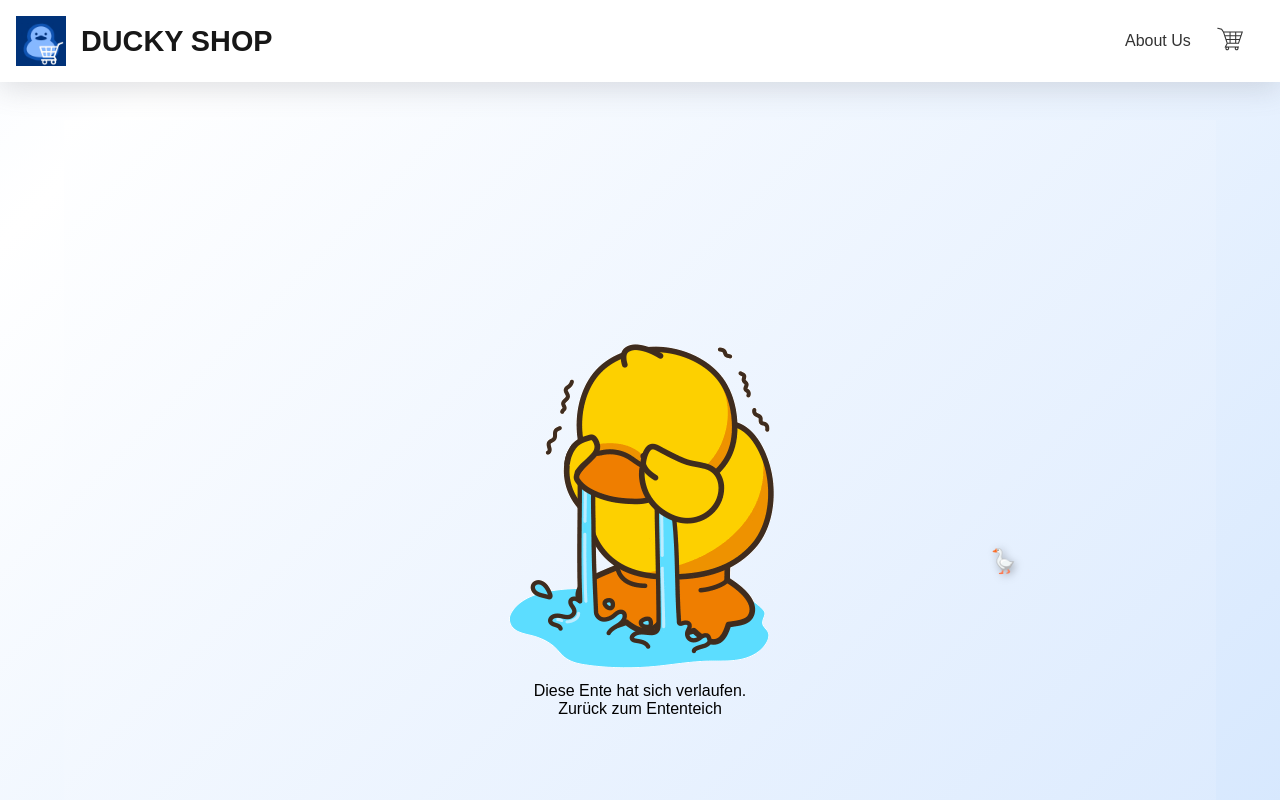
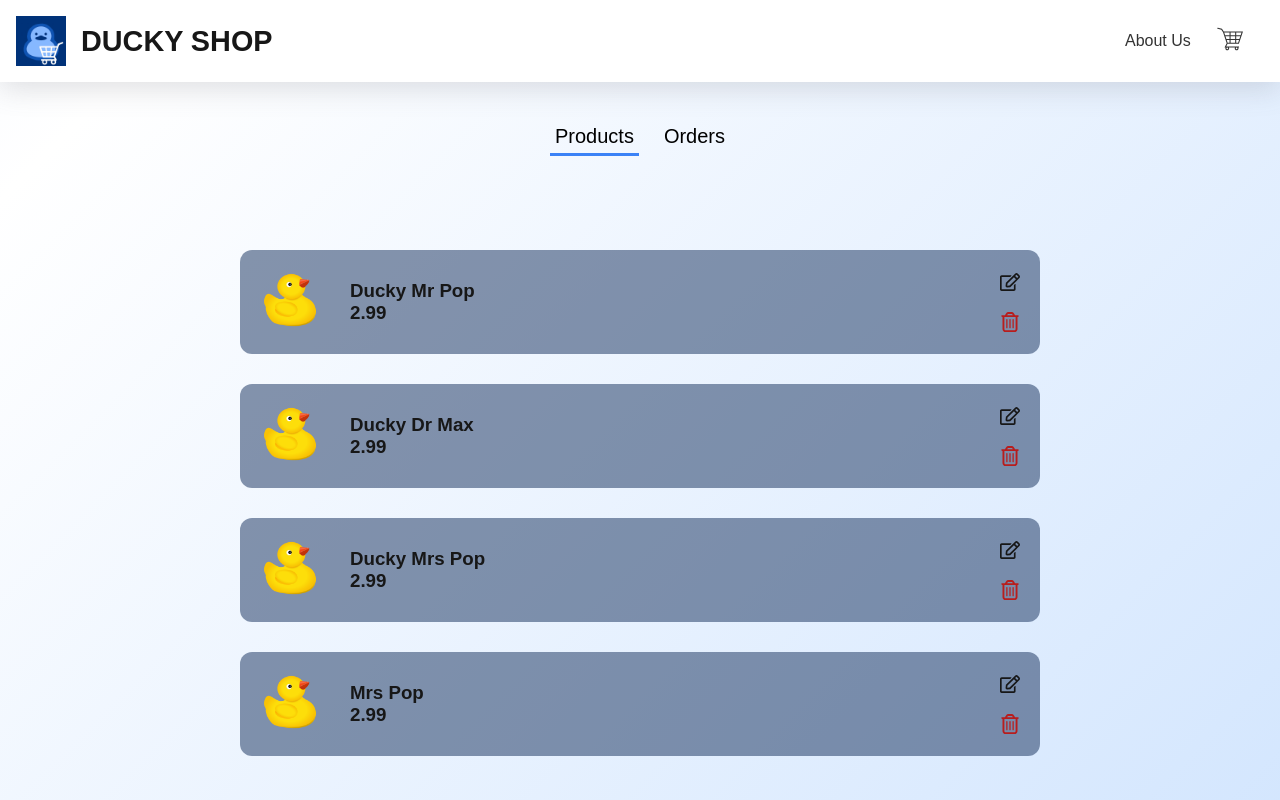
Before and after one commit to LevySchaerer/DuckyShop, a Next.js app in the folder app/: page /dashboard in a window 1280 px wide. Before the commit this address had no page. Shown: the top 800 px of the page. Built offline with nearby package versions, Linux system fonts and the light colour scheme; a web font is replaced by a local one.

Commit message:
Dashboard Page

```diff
--- /dev/null
+++ b/app/Components/Dashboard/dashboard.jsx
@@ -0,0 +1,115 @@
+import { useState } from 'react'
+import styles from './dashboard.module.css'
+import sha256 from 'crypto-js/sha256'
+import ducky from '../../public/RubberDucky.jpg'
+import Image from 'next/image'
+
+import { FaRegEdit } from "react-icons/fa";
+import { FaRegTrashCan } from "react-icons/fa6";
+
+const token = '9d01b00876449148347bf4c01395553173fcaa479db1925b706974c1b06f7126'
+
+const products = [
+    {
+        id: 1,
+        name: "Ducky Mr Pop",
+        price: 2.99,
+        image: ducky,
+        stock: 1
+    },
+    {
+        id: 2,
+        name: "Ducky Dr Max",
+        price: 2.99,
+        image: ducky,
+        stock: 1
+    },
+    {
+        id: 3,
+        name: "Ducky Mrs Pop",
+        price: 2.99,
+        image: ducky,
+        stock: 1
+    },
+    {
+        id: 4,
+        name: "Mrs Pop",
+        price: 2.99,
+        image: ducky,
+        stock: 1
+    }
+];
+
+
+
+export default function Dashboard() {
+    const [auth, setAuth] = useState(true)
+    const [err, setErr] = useState('')
+    const [password, setPassword] = useState('')
+    const [selectedTab, setSelectedTab] = useState('Products')
+
+    const authCheck = () => {
+        if (sha256(password).toString() === token) {
+            setAuth(true)
+        } else {
+            setErr("Wrong Password")
+        }
+    }
+
+    if (!auth) {
+        return (
+            <div className={styles.loginContainer}>
+                <h1>Login</h1>
+                <input onChange={(e) => setPassword(e.target.value)} placeholder='Token' type="password" />
+                <button onClick={authCheck} className={styles.button}>Submit</button>
+                <h4>{err}</h4>
+            </div>
+        )
+    }
+
+    return (
+        <div className={styles.body}>
+            <div className={styles.topSelector}>
+                <button className={`${styles.selectorButton} ${selectedTab === 'Products' ? styles.active : ''}`} onClick={() => setSelectedTab('Products')}>Products</button>
+                <button className={`${styles.selectorButton} ${selectedTab === 'Orders' ? styles.active : ''}`} onClick={() => setSelectedTab('Orders')}>Orders</button>
+            </div>
+
+            <div className={styles.content}>
+                {selectedTab === 'Products' && (
+                    <div className={styles.products}>
+                        {products.map((product, i) => (
+                            <div key={i} className={styles.product}>
+                                <div className={styles.productContent}>
+                                    <div><Image src={product.image} className={styles.duckyImage} alt={product.name} /></div>
+                                    <div>
+                                        <h3>{product.name}</h3>
+                                        <h3>{product.price}</h3>
+                                    </div>
+                                </div>
+                                <div className={styles.productEdit}>
+                                    <FaRegEdit className={styles.editIcons} size={20} />
+                                    <FaRegTrashCan className={styles.editIcons} color='#b81d1d' size={20} />
+                                </div>
+                            </div>
+                        ))
+
+                        }
+                    </div>
+                )}
+                {selectedTab === 'Orders' && (
+                    <div className={styles.stages}>
+                        <div className={styles.stage1}>
+
+                        </div>
+                        <div className={styles.stage2}>
+
+                        </div>
+                        <div className={styles.stage3}>
+
+                        </div>
+                    </div>
+                )}
+            </div>
+        </div>
+    )
+}
--- /dev/null
+++ b/app/Components/Dashboard/dashboard.module.css
@@ -0,0 +1,75 @@
+
+.body {
+    display: flex;
+    align-items: center;
+    flex-direction: column;
+}
+
+.topSelector {
+    position: absolute;
+}
+
+.selectorButton {
+    border: none;
+    background: transparent;
+    font-size: 20px;
+    padding: 5px;
+    margin: 0 10px;
+}
+
+.active {
+    border-bottom: solid 3px #3b82f6;
+}
+
+.content {
+    margin-top: 100px;
+}
+
+.products {
+}
+
+.product {
+    display: flex;
+    justify-content: space-between;
+    background-color: #223c668a;
+    border-radius: 12px;
+    padding: 20px;
+    margin: 30px;
+    width: 50rem;
+}
+
+.productContent {
+    display: flex;
+    flex-direction: row;
+    align-items: center;
+    gap: 30px;
+}
+
+.productEdit {
+    display: flex;
+    flex-direction: column;
+    justify-content: center;
+    gap: 20px;
+}
+
+.editIcons {
+    cursor: pointer;
+}
+
+.duckyImage {
+    width: 60px;
+    height: auto;
+}
+
+.stages {
+    display: flex;
+    flex-direction: row;
+}
+
+.stage1, .stage2, .stage3 {
+    height: 80vh;
+    width: 400px;
+    border: solid 2px white;
+    margin: 10px;
+    border-radius: 12px;
+}
--- a/app/Components/Header/header.jsx
+++ b/app/Components/Header/header.jsx
@@ -2,9 +2,26 @@ import React from 'react';
 import Navigation from '../Navigation/Navigation';
 import styles from './Header.module.css';
 import Image from 'next/image';
-import Link from "next/link";
+import Link from 'next/link';
+import { useRouter } from 'next/router';
 
 const Header = () => {
+    const router = useRouter();
+    const { pathname } = router;
+
+    const getPageTitle = () => {
+        switch (pathname) {
+            case '/aboutus':
+                return 'About Us';
+            case '/termsconditions':
+                return 'Terms & Conditions';
+            case '/impressum':
+                return 'Imprint';
+            default:
+                return '';
+        }
+    };
+
     return (
         <header className={styles.header}>
             <Link href="/">
@@ -15,7 +32,10 @@ const Header = () => {
                         width={50}
                         height={50}
                     />
-                    <h1>DUCKY SHOP</h1>
+                    <h1>
+                        DUCKY SHOP
+                        {getPageTitle() && <span className={styles.subTitle}>{getPageTitle()}</span>}
+                    </h1>
                 </div>
             </Link>
             <div className={styles.logoContainer}>
--- a/app/Components/Header/header.module.css
+++ b/app/Components/Header/header.module.css
@@ -25,6 +25,13 @@
     font-size: 1.8rem;
 }
 
+.subTitle {
+    margin-left: 10px;
+    color: #60a5ff;
+    font-size: 22px;
+    font-weight: 500;
+}
+
 @media (prefers-color-scheme: dark) {
     .header {
         background-color: #1a1a1a;
--- a/app/Components/HomePage/HomePage.module.css
+++ b/app/Components/HomePage/HomePage.module.css
@@ -72,8 +72,7 @@
     align-items: center;
     justify-content: center;
     width: 140px;
-    font-weight: 900;
-    font-style: italic;
+    font-weight: 700;
     padding: 8px;
     border: 2px solid transparent;
     border-radius: 8px;
--- a/app/package.json
+++ b/app/package.json
@@ -9,6 +9,7 @@
     "lint": "next lint"
   },
   "dependencies": {
+    "crypto-js": "^4.2.0",
     "next": "15.3.3",
     "react": "^19.0.0",
     "react-dom": "^19.0.0",
--- a/app/pages/aboutus.js
+++ b/app/pages/aboutus.js
@@ -18,7 +18,7 @@ export default function AboutUs() {
         <div className={styles.container}>
             <div className={styles.StartScreen}>
                 <h1 className={styles.title}>Our Team</h1>
-                <h3 className={styles.subTitle}>Get to know the team behind duckyshop.</h3>
+                <h3 className={styles.subTitle}>Get to know the team behind DUCKYSHOP.</h3>
                 <div className={styles.bubble}></div>
                 <div className={styles.bubble}></div>
                 <div className={styles.bubble}></div>
@@ -33,7 +33,7 @@ export default function AboutUs() {
                     <h1 className={styles.personName}>Cyrill Gammeter</h1>
                     <div className={styles.profilePoints}><FaCode size={25}/> Frontend Developer</div>
                     <div className={styles.profilePoints}><IoIosFootball size={25}/> Football Player</div>
-                    <div className={styles.profilePoints}><FaRegFaceLaugh size={25}/> Mouth breather</div>
+                    <div className={styles.profilePoints}><FaRegFaceLaugh size={25}/> Mous breather</div>
                     <div className={styles.profilePoints}><MdFamilyRestroom size={25}/> Loves his Family</div>
                 </div>
             </div>
--- /dev/null
+++ b/app/pages/dashboard.js
@@ -0,0 +1,5 @@
+import Dashboard from "@/Components/Dashboard/dashboard";
+
+export default function Home() {
+  return <Dashboard />;
+}
--- a/app/styles/aboutus.module.css
+++ b/app/styles/aboutus.module.css
@@ -7,7 +7,7 @@
     flex-direction: column;
     align-items: center;
     width: 100vw;
-    height: 80vh;
+    height: 70vh;
     background: radial-gradient(ellipse at center, rgba(133, 184, 255, 0.1) 30%, transparent 70%);
 }
 
--- /dev/null
+++ b/package.json
@@ -0,0 +1,5 @@
+{
+  "dependencies": {
+    "crypto-js": "^4.2.0"
+  }
+}
```
Also changed, not shown: 1 other file (tests, documents, lock files or other folders).
